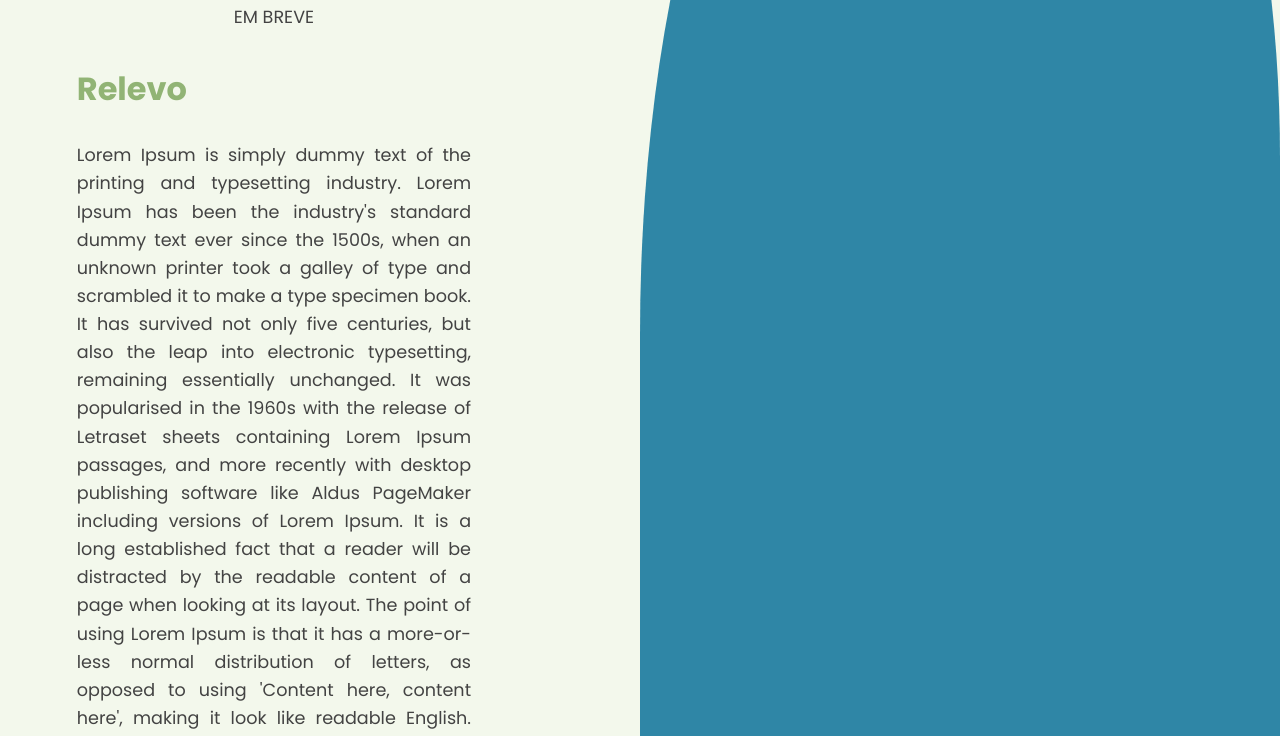
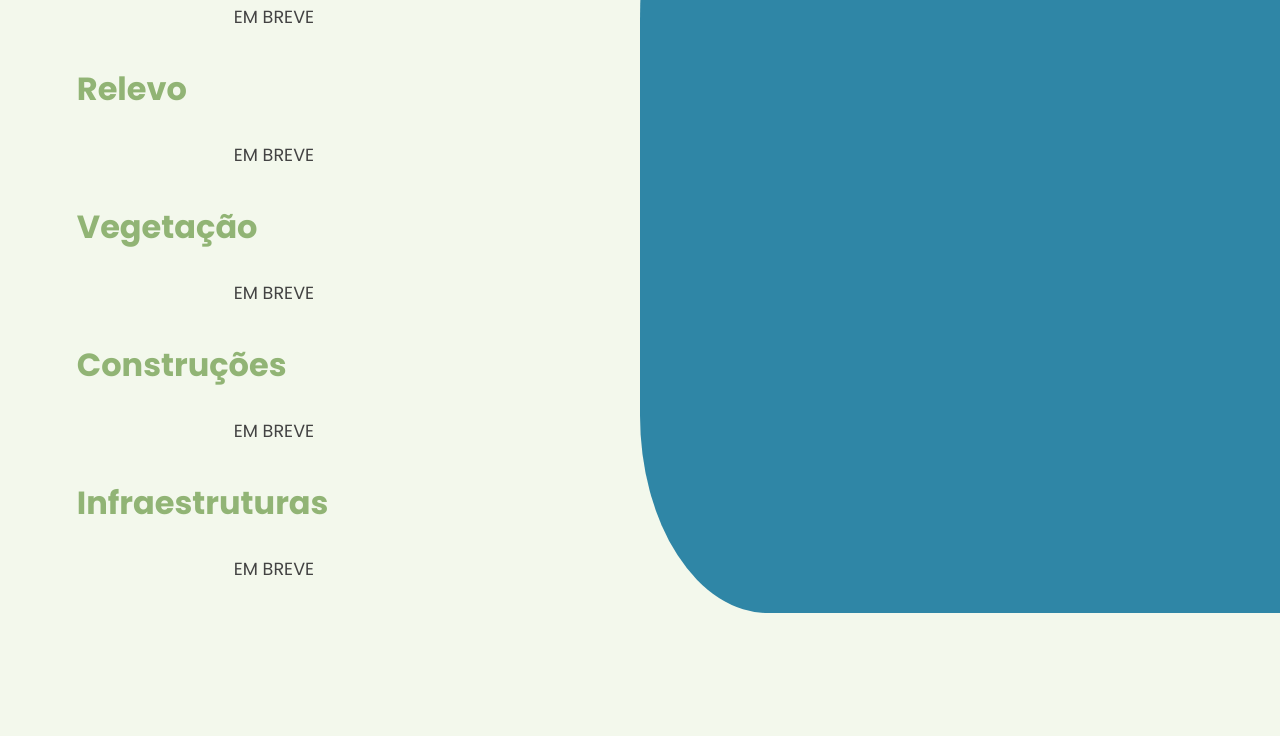
Before and after one commit to aaaaaaaaana/site, a plain HTML site: page src/assets/pages/sul.html in a window 1280 px wide. Shown: the part 2298-3034 px from the top of the page. Drawn offline with nearby package versions, Linux system fonts and the light colour scheme; files whose address does not match are found by name.

Commit message:
Update sul.html

```diff
--- a/src/assets/pages/sul.html
+++ b/src/assets/pages/sul.html
@@ -157,7 +157,7 @@ EM BREVE                </p>
                 </h3>
 
                 <p class="description">
-                    Lorem Ipsum is simply dummy text of the printing and typesetting industry. Lorem Ipsum has been the industry's standard dummy text ever since the 1500s, when an unknown printer took a galley of type and scrambled it to make a type specimen book. It has survived not only five centuries, but also the leap into electronic typesetting, remaining essentially unchanged. It was popularised in the 1960s with the release of Letraset sheets containing Lorem Ipsum passages, and more recently with desktop publishing software like Aldus PageMaker including versions of Lorem Ipsum. It is a long established fact that a reader will be distracted by the readable content of a page when looking at its layout. The point of using Lorem Ipsum is that it has a more-or-less normal distribution of letters, as opposed to using 'Content here, content here', making it look like readable English. Many desktop publishing packages and web page editors now use Lorem Ipsum as their default model text, and a search for 'lorem ipsum' will uncover many web sites still in their infancy. Various versions have evolved over the years, sometimes by accident, sometimes on purpose (injected humour and the like).
+                    EM BREVE
                 </p>
 
                 <!-- <p class="description">
```
